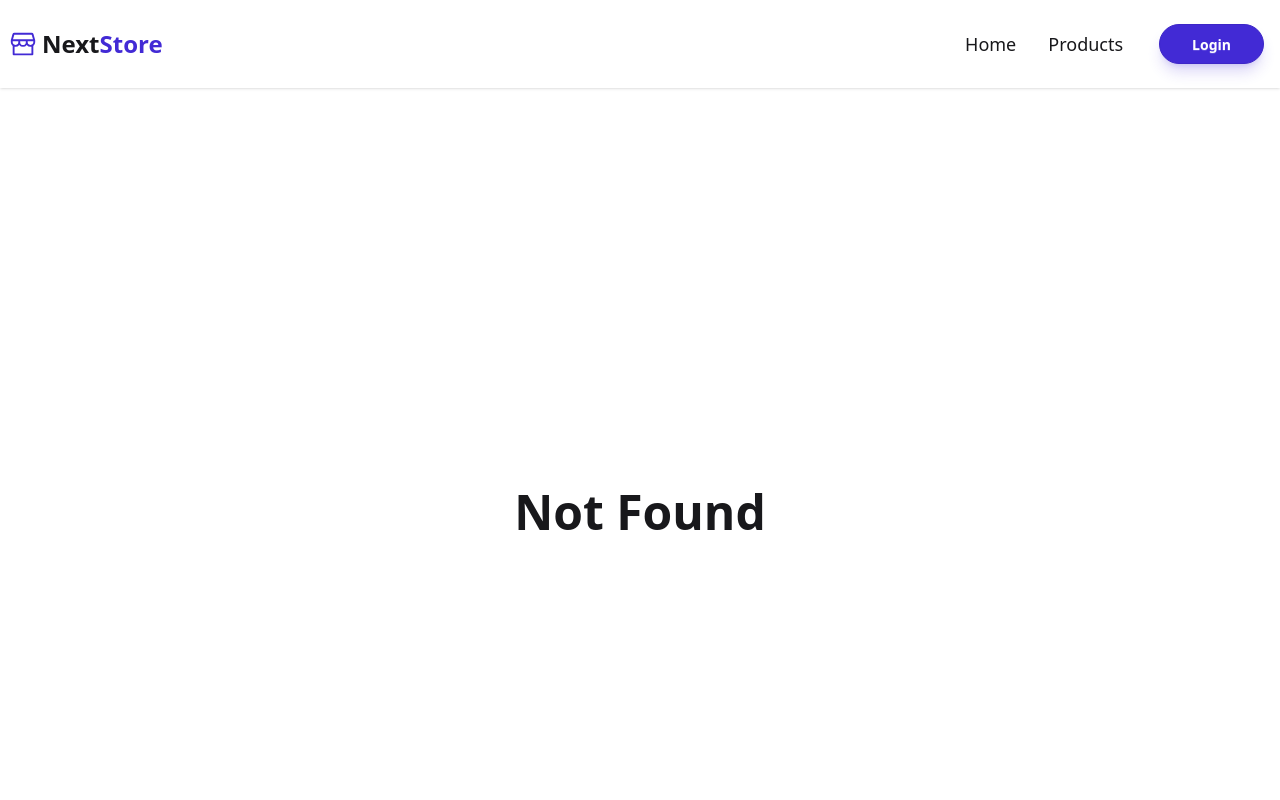
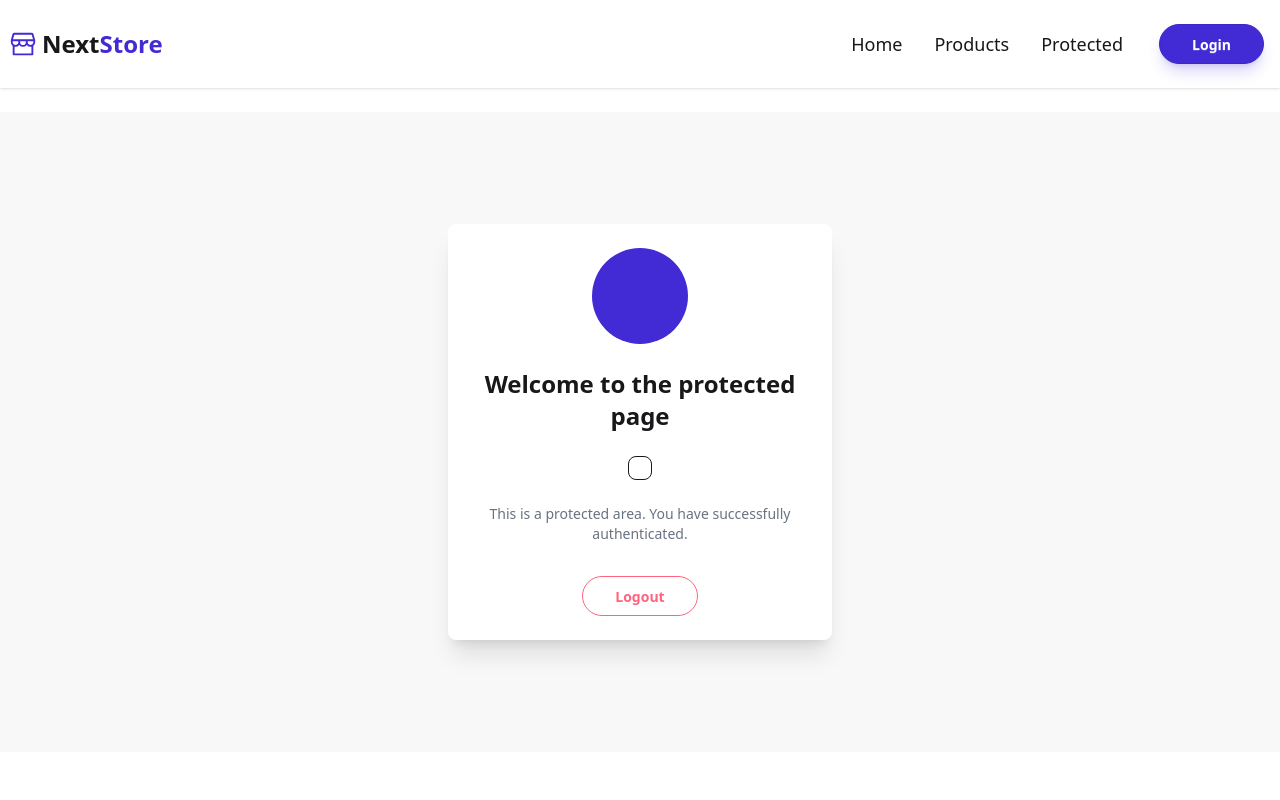
Before and after one commit to rakibhassannayem/next-store, a Next.js app: page /protected in a window 1280 px wide. Before the commit this address had no page. Shown: the top 800 px of the page. Built offline with nearby package versions, Linux system fonts and the light colour scheme.

Commit message:
fix issues

```diff
--- a/src/app/login/page.jsx
+++ b/src/app/login/page.jsx
@@ -16,7 +16,7 @@ const LoginPage = () => {
     const success = login(email, password);
     if (success) {
       toast.success("Login successful!");
-      router.push("/products");
+      router.push("/protected");
     } else {
       toast.error("Invalid email or password");
     }
--- a/src/app/products/page.jsx
+++ b/src/app/products/page.jsx
@@ -1,13 +1,14 @@
 import ProductCard from "@/components/ProductCard";
+import products from "@/data/products.json";
 
-const getAllProducts = async () => {
-  const res = await fetch("http://localhost:3000/data/products.json");
-  const data = await res.json();
-  return data;
-};
+// const getAllProducts = async () => {
+//   const res = await fetch("http://localhost:3000/data/products.json");
+//   const data = await res.json();
+//   return data;
+// };
 
 const ProductsPage = async () => {
-  const products = await getAllProducts();
+  // const products = await getAllProducts();
   return (
     <div>
       <h2 className="text-4xl pb-4 font-bold">
--- /dev/null
+++ b/src/app/protected/page.jsx
@@ -0,0 +1,40 @@
+"use client";
+
+import React from "react";
+import { useAuth } from "@/context/authContext";
+
+const Page = () => {
+  const { user, logout } = useAuth();
+
+  return (
+    <div className="min-h-[80vh] flex items-center justify-center bg-base-200">
+      <div className="card w-96 bg-base-100 shadow-xl">
+        <div className="card-body items-center text-center">
+          <div className="avatar placeholder mb-4">
+            <div className="bg-primary text-primary-content rounded-full w-24">
+              <span className="text-3xl uppercase">{user?.name?.charAt(0)}</span>
+            </div>
+          </div>
+          <h2 className="card-title text-2xl">Welcome to the protected page</h2>
+          <p className="text-lg font-semibold text-primary">{user?.name}</p>
+          <div className="badge badge-outline mt-2 italic uppercase text-xs">
+            {user?.role}
+          </div>
+          <p className="mt-4 text-sm text-gray-500">
+            This is a protected area. You have successfully authenticated.
+          </p>
+          <div className="card-actions mt-6">
+            <button
+              onClick={logout}
+              className="btn btn-error btn-outline rounded-full px-8"
+            >
+              Logout
+            </button>
+          </div>
+        </div>
+      </div>
+    </div>
+  );
+};
+
+export default Page;
--- a/src/components/shared/Navbar.jsx
+++ b/src/components/shared/Navbar.jsx
@@ -15,6 +15,9 @@ const Navbar = () => {
       </li>
       <li className="font-medium text-lg">
         <Link href={"/products"}>Products</Link>
+      </li>
+      <li className="font-medium text-lg">
+        <Link href={"/protected"}>Protected</Link>
       </li>
       {user ? (
         <div className="flex items-center gap-4 ml-4">
--- a/src/proxy.js
+++ b/src/proxy.js
@@ -1,25 +1,15 @@
 import { NextResponse } from "next/server";
 
 export function proxy(request) {
-  const userCookie = request.cookies.get("user");
-  const { pathname } = request.nextUrl;
+  const user = request.cookies.get("user")?.value;
 
-  // Protected routes
-  const protectedRoutes = ["/products"];
-
-  // If user is not logged in and trying to access a protected route
-  if (!userCookie && protectedRoutes.some(route => pathname.startsWith(route))) {
+  if (!user && request.nextUrl.pathname.startsWith("/protected")) {
     return NextResponse.redirect(new URL("/login", request.url));
-  }
-
-  // If user is logged in and trying to access login page
-  if (userCookie && pathname === "/login") {
-    return NextResponse.redirect(new URL("/products", request.url));
   }
 
   return NextResponse.next();
 }
 
 export const config = {
-  matcher: ["/products/:path*", "/login"],
+  matcher: ["/protected/:path*"],
 };
```
Also changed, not shown: 1 other file (tests, documents, lock files or other folders).
